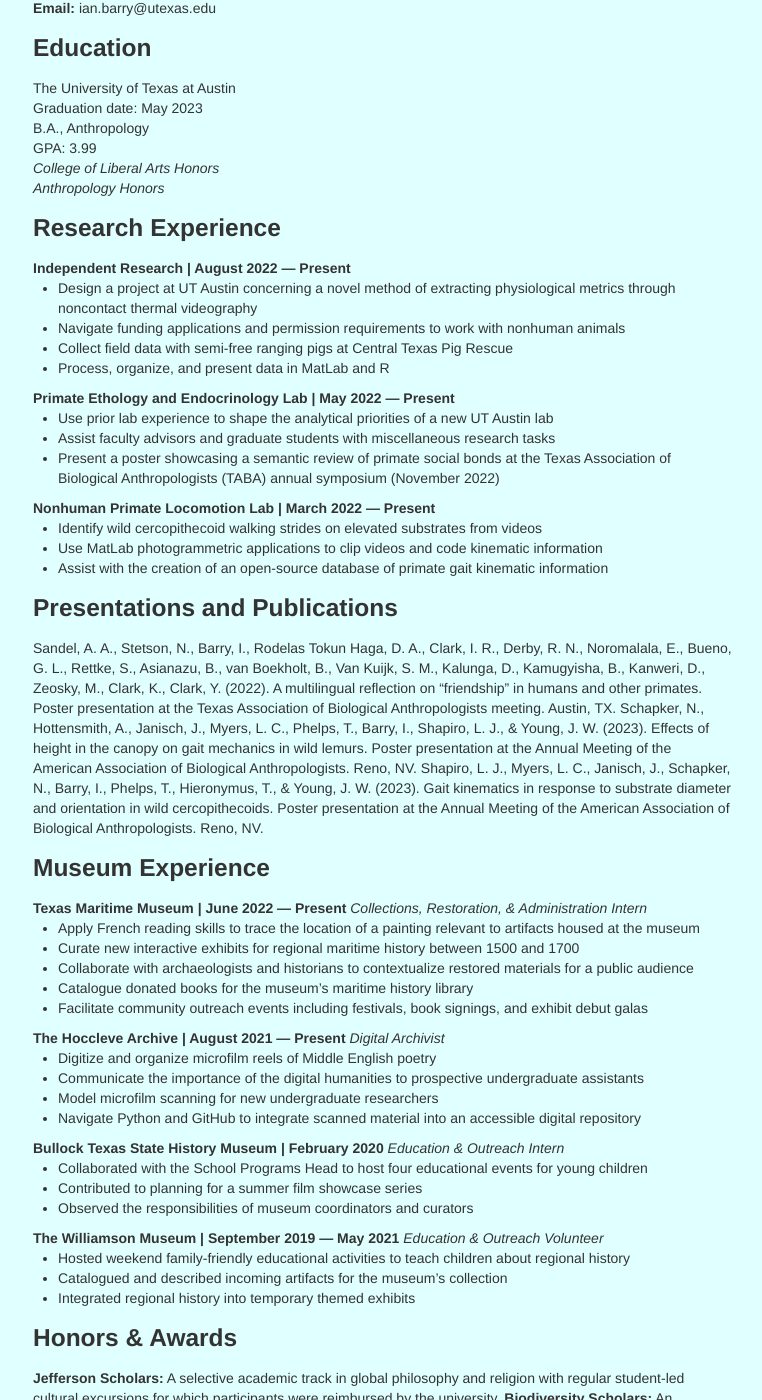
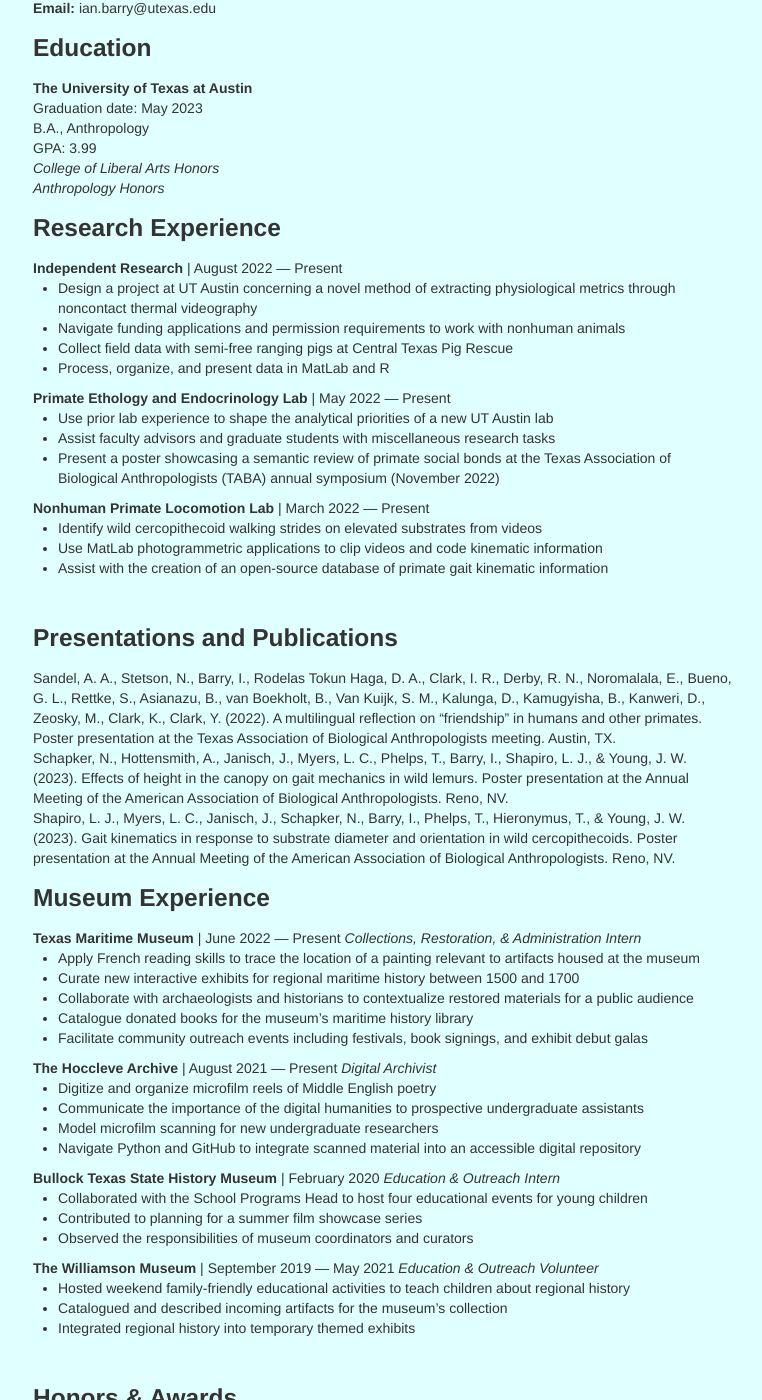
Before and after one commit to IanABarry/IanABarry.github.io, a Jekyll site: the page built from pages/resume.md, in a window 1280 px wide and 1400 px high, scrolled down 234 px. Shown: the whole window, without its empty margins (257-1019 px from the left). Built offline with Jekyll 4.4.1, drawn with Linux system fonts in a browser that asks for light colours.

Commit message:
Fix spacing on resume and CV, add 1554 project page

```diff
--- a/pages/resume.md
+++ b/pages/resume.md
@@ -12,17 +12,17 @@
 
 
 <h3>Education</h3>
-The University of Texas at Austin
+<b>The University of Texas at Austin</b>
 <br>Graduation date: May 2023
 <br>B.A., Anthropology
 <br>GPA: 3.99
 <br><i>College of Liberal Arts Honors</i>
 <br><i>Anthropology Honors</i>
 
-
+<br>
 <h3>Research Experience</h3>
 
-<b>Independent Research | August 2022 — Present</b>
+<b>Independent Research</b> | August 2022 — Present
 <ul>
 	<li>Design a project at UT Austin concerning a novel method of extracting physiological metrics through noncontact thermal videography</li>
 	<li>Navigate funding applications and permission requirements to work with nonhuman animals</li>
@@ -30,34 +30,33 @@
 	<li>Process, organize, and present data in MatLab and R</li>
 </ul>
 
-<b>Primate Ethology and Endocrinology Lab | May 2022 — Present</b>
+<b>Primate Ethology and Endocrinology Lab</b> | May 2022 — Present
 <ul>
 	<li>Use prior lab experience to shape the analytical priorities of a new UT Austin lab</li>
 	<li>Assist faculty advisors and graduate students with miscellaneous research tasks</li>
 	<li>Present a poster showcasing a semantic review of primate social bonds at the Texas Association of Biological Anthropologists (TABA) annual symposium (November 2022)</li>
 </ul>
 
-<b>Nonhuman Primate Locomotion Lab | March 2022 — Present</b>
+<b>Nonhuman Primate Locomotion Lab</b> | March 2022 — Present
 <ul>
 	<li>Identify wild cercopithecoid walking strides on elevated substrates from videos</li>
 	<li>Use MatLab photogrammetric applications to clip videos and code kinematic information</li>
 	<li>Assist with the creation of an open-source database of primate gait kinematic information</li>
 </ul>
 
-
+<br>
 <h3>Presentations and Publications</h3>
 
 Sandel, A. A., Stetson, N., Barry, I., Rodelas Tokun Haga, D. A., Clark, I. R., Derby, R. N., Noromalala, E., Bueno, G. L., Rettke, S., Asianazu, B., van Boekholt, B., Van Kuijk, S. M., Kalunga, D., Kamugyisha, B., Kanweri, D., Zeosky, M., Clark, K., Clark, Y. (2022). A multilingual reflection on “friendship” in humans and other primates. Poster presentation at the Texas Association of Biological Anthropologists meeting. Austin, TX.
 
-Schapker, N., Hottensmith, A., Janisch, J., Myers, L. C., Phelps, T., Barry, I., Shapiro, L. J., & Young, J. W. (2023). Effects of height in the canopy on gait mechanics in wild lemurs. Poster presentation at the Annual Meeting of the American Association of Biological Anthropologists. Reno, NV.
+<br>Schapker, N., Hottensmith, A., Janisch, J., Myers, L. C., Phelps, T., Barry, I., Shapiro, L. J., & Young, J. W. (2023). Effects of height in the canopy on gait mechanics in wild lemurs. Poster presentation at the Annual Meeting of the American Association of Biological Anthropologists. Reno, NV.
 
-Shapiro, L. J., Myers, L. C., Janisch, J., Schapker, N., Barry, I., Phelps, T., Hieronymus, T., & Young, J. W. (2023). Gait kinematics in response to substrate diameter and orientation in wild cercopithecoids. Poster presentation at the Annual Meeting of the American Association of Biological Anthropologists. Reno, NV.
+<br>Shapiro, L. J., Myers, L. C., Janisch, J., Schapker, N., Barry, I., Phelps, T., Hieronymus, T., & Young, J. W. (2023). Gait kinematics in response to substrate diameter and orientation in wild cercopithecoids. Poster presentation at the Annual Meeting of the American Association of Biological Anthropologists. Reno, NV.
 
-
-
+<br>
 <h3>Museum Experience</h3>
 
-<b>Texas Maritime Museum | June 2022 — Present</b>
+<b>Texas Maritime Museum</b> | June 2022 — Present
 <i>Collections, Restoration, & Administration Intern</i>
 <ul>
 	<li>Apply French reading skills to trace the location of a painting relevant to artifacts housed at the museum</li>
@@ -67,7 +66,7 @@
 	<li>Facilitate community outreach events including festivals, book signings, and exhibit debut galas</li>
 </ul>
 
-<b>The Hoccleve Archive | August 2021 — Present </b>
+<b>The Hoccleve Archive</b> | August 2021 — Present
 <i>Digital Archivist</i>
 <ul>
 	<li>Digitize and organize microfilm reels of Middle English poetry</li>
@@ -76,7 +75,7 @@
 	<li>Navigate Python and GitHub to integrate scanned material into an accessible digital repository</li>
 </ul>
 
-<b>Bullock Texas State History Museum | February 2020</b>
+<b>Bullock Texas State History Museum</b> | February 2020
 <i>Education & Outreach Intern</i>
 <ul>
 	<li>Collaborated with the School Programs Head to host four educational events for young children</li>
@@ -84,7 +83,7 @@
 	<li>Observed the responsibilities of museum coordinators and curators</li>
 </ul>
 
-<b>The Williamson Museum | September 2019 — May 2021 </b>
+<b>The Williamson Museum</b> | September 2019 — May 2021
 <i>Education & Outreach Volunteer</i>
 <ul>
 	<li>Hosted weekend family-friendly educational activities to teach children about regional history</li>
@@ -92,14 +91,14 @@
 	<li>Integrated regional history into temporary themed exhibits</li>
 </ul>
 
-
+<br>
 <h3>Honors & Awards</h3>
 
 <b>Jefferson Scholars:</b> A selective academic track in global philosophy and religion with regular student-led cultural excursions for which participants were reimbursed by the university.
 
-<b>Biodiversity Scholars:</b> An academic enrichment program intended to increase diversity within the biological sciences. As an applicant selected for this program, I received a stipend to support my participation in a field biology course at UT and worked closely with a graduate student mentor to explore careers in anthropology.
+<br><b>Biodiversity Scholars:</b> An academic enrichment program intended to increase diversity within the biological sciences. As an applicant selected for this program, I received a stipend to support my participation in a field biology course at UT and worked closely with a graduate student mentor to explore careers in anthropology.
 
-
+<br>
 <h3>Skills</h3>
 
 <b>Programming:</b>
```
Also changed, not shown: pages/1554_project.md (added, +15 -0 lines), pages/cv.md (+8 -1 lines), pages/obair_shnaidhme.md (+6 -4 lines), pages/projects.md (+1 -1 lines), pages/wax_figures.md (+9 -11 lines), pages/whaling_voyages.md (+2 -0 lines), booklet_1.jpeg (added), fernandos.jpeg (added).
